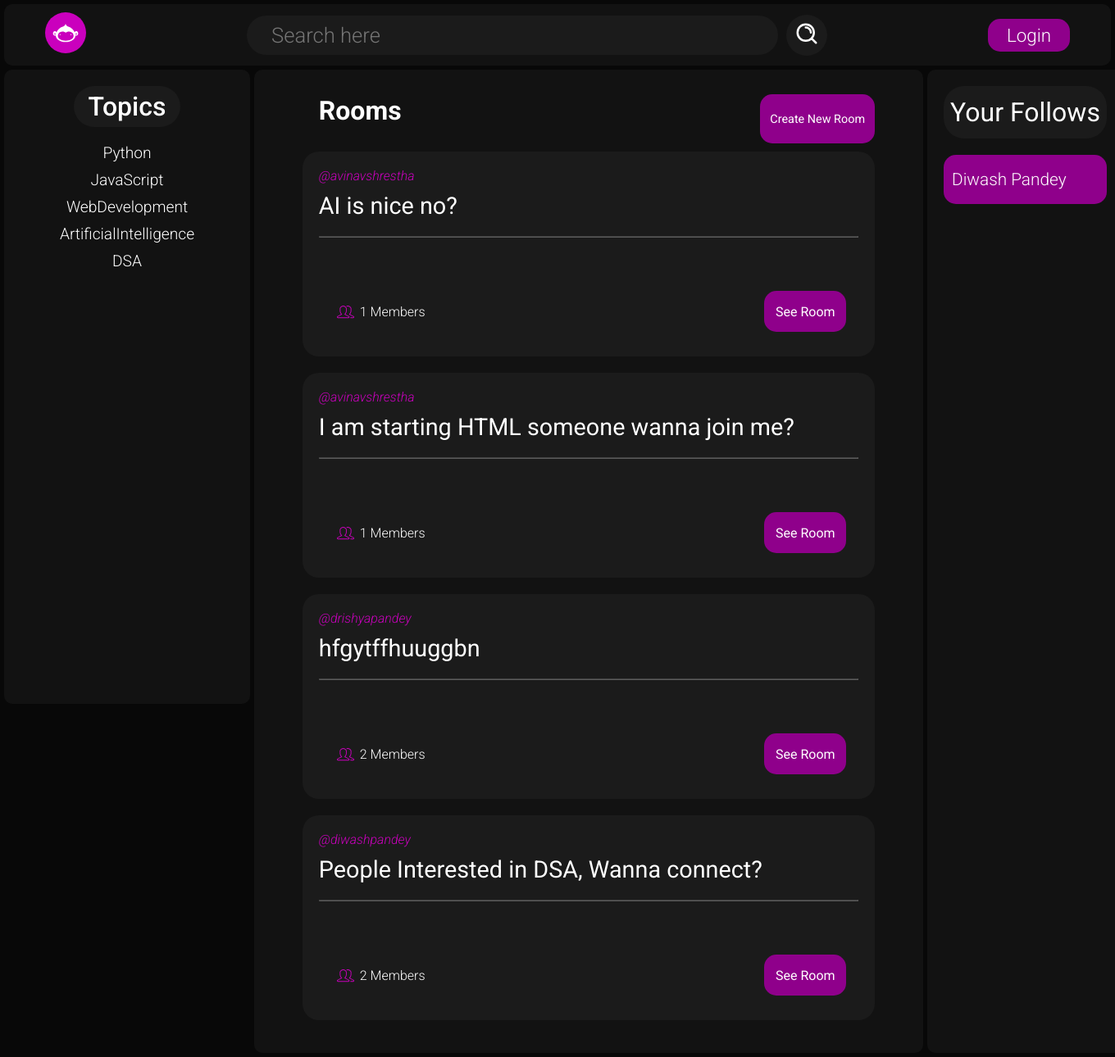
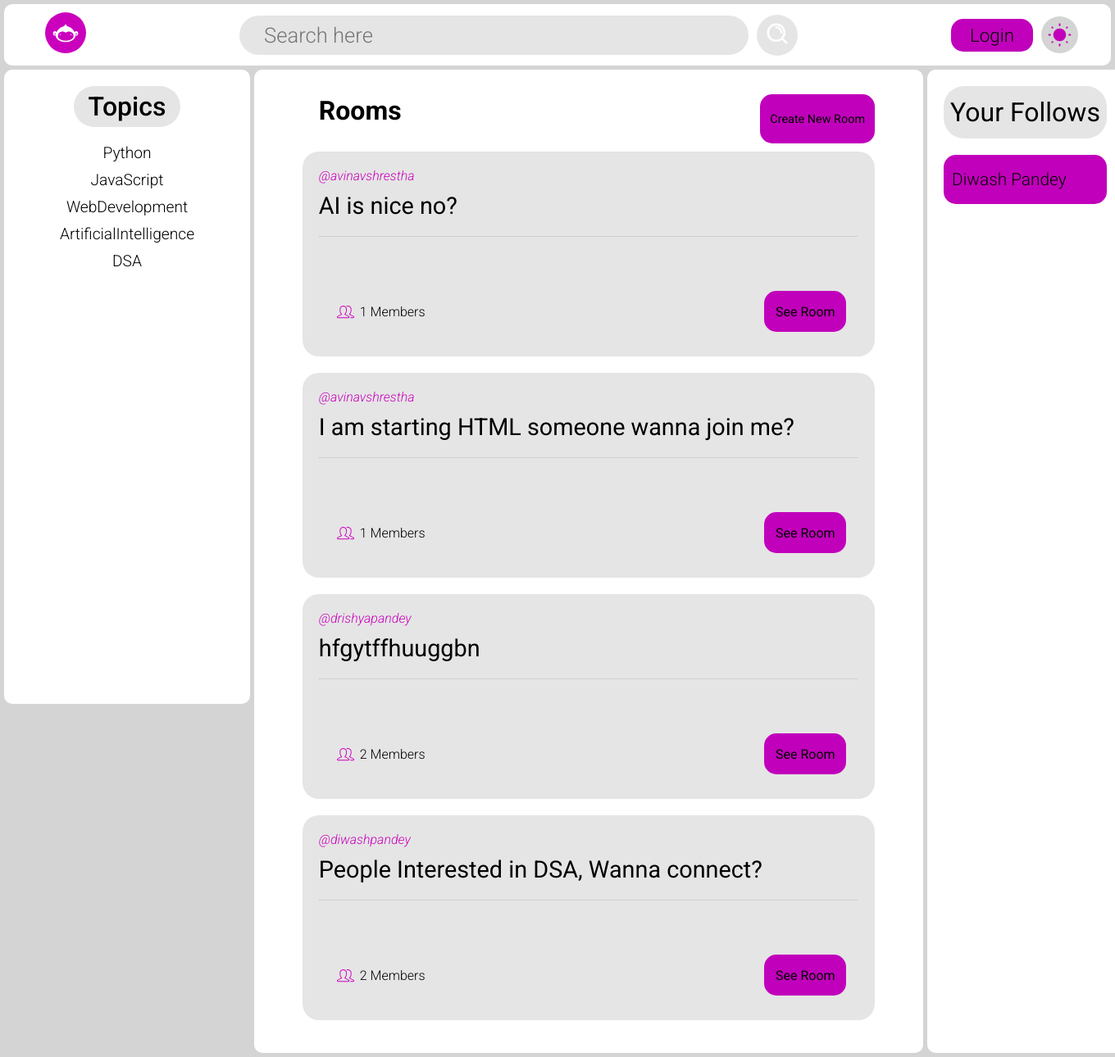
Before and after one commit to diwashpandey/ConnectCodes, a Django app: page / in a window 1360 px wide. Shown: the whole page at 82% size. Run offline with Django 5.2, Linux system fonts and the light colour scheme; data comes from the database, SQL or seed files in the repository; both versions use the stored data as it was after the commit.

Commit message:
Added ThemeMode.
Dark Mode and Light Modes has been added.
First JS file in this Project has been added.

```diff
--- a/home/templates/home/profilepage.html
+++ b/home/templates/home/profilepage.html
@@ -38,7 +38,8 @@
       <a href="#" class="button"><span>Message</span></a>
     </div>
     <div class="content__title">
-      <h1>{{ user.username }}</h1>
+      <h1>{{ user.full_name }}</h1>
+      <h3>@{{ user.username }}</h3>
       <span>Kathmandu, Nepal</span>
     </div>
     <div class="content__description">
--- a/home/templates/home/register.html
+++ b/home/templates/home/register.html
@@ -19,6 +19,7 @@
         <h1>Register to ConnetCodes</h1>
         <form action="#" method="post">
             {% csrf_token %}
+            <input type="text" name="full_name" placeholder="Full Name" required>
             <input type="text" name="username" placeholder="Username" required>
             <input type="password" name="password" placeholder="Password" required>
             <input type="password" name="repassword" placeholder="Re-enter Password" required>
--- a/home/views.py
+++ b/home/views.py
@@ -49,11 +49,12 @@ def getregisterpage(request):
         username = data.get('username')
         password = data.get('password')
         repassword = data.get('repassword')
+        full_name = data.get('fullname')
 
         check_user = User.objects.filter(username = username)
         if not check_user.exists():
             if password == repassword:
-                user = User.objects.create(username = username)
+                user = User.objects.create(username = username, full_name=full_name)
                 user.set_password(password)
                 user.save()
                 return redirect('loginpage')
@@ -64,12 +65,12 @@ def getregisterpage(request):
             messages.error(request, "Username already exists")
     return render(request, 'home/register.html')
 
+@login_required(login_url="loginpage")
 def getprofilepage(request):
     if request.method=="POST":
         if request.user.is_authenticated:
             data = request.POST
             commit = data.get("commit")
-            print('This is the connit:\n\n:',commit)
             commit = commit.strip().split()
 
             to_do = commit[0]
@@ -112,9 +113,6 @@ def getprofilepage(request):
                 "following":following_count,
                 'already_following': already_following}
 
-
-
-
         return render(request, 'home/profilepage.html', data)
     except User.DoesNotExist:
         return redirect('homepage')
--- a/static/css/base.css
+++ b/static/css/base.css
@@ -1,5 +1,16 @@
 @import url('https://fonts.googleapis.com/css2?family=Roboto:ital,wght@0,100;0,300;0,400;0,500;0,700;0,900;1,100;1,300;1,400;1,500;1,700;1,900&display=swap');
 :root{
+    --background-theme:#d4d4d4;
+    --navbar-background:#d7d7d7;
+    --searchbox-background: #e5e5e5;
+    --searchbox-text: #d0d0d0;
+    --theme-text:#000000;
+    --button-background:#c100bb;
+    --username-text:#ca00bd;
+    --mainboxes-background: #ffffff;
+}
+
+.darktheme_appplied{
     --background-theme:#080808;
     --navbar-background:#141414;
     --searchbox-background: #1b1b1b;
@@ -18,6 +29,7 @@
     font-family: "Roboto", sans-serif;
     font-weight: 300;
     color: var(--theme-text);
+    transition: color 0.3s ease, background-color 0.3s ease
 }
 
 .center{
--- a/static/css/header.css
+++ b/static/css/header.css
@@ -78,5 +78,33 @@ nav a{
     width:50px;
     border:none;
     border-radius: 50%;
+}
+
+.theme_box{
+    position:relative;
+    height:45px;
+    width:45px;
+    display:flex;
+    justify-content: center;
+    align-items: center;
+    background-color: var(--background-theme);
+    border-radius: 50%;
 
 }
+
+.theme_box>img{
+    height:70%;
+    width:70%;
+
+    position:absolute;
+    transform:scale(0) rotateZ(0);
+    transition: transform 0.3s ease
+}
+
+.theme_box>.active{
+    transform:scale(1) rotateZ(360deg);
+}
+
+.theme_box>input{
+    opacity:0;
+}
--- /dev/null
+++ b/static/js/themechanger.js
@@ -0,0 +1,18 @@
+themeSelection = document.querySelector("#theme_selection")
+moon = document.querySelector(".moon")
+sun = document.querySelector(".sun")
+body = document.querySelector('body')
+themeBox = document.querySelector('.theme_box')
+
+themeBox.addEventListener('click', (e)=>{
+    if (themeSelection.checked){
+        sun.classList.remove('active')
+        moon.classList.add('active')
+        body.classList.add('darktheme_appplied')
+    }
+    else{
+        moon.classList.remove('active')
+        sun.classList.add('active')
+        body.classList.remove('darktheme_appplied')
+    }
+})
--- a/templates/base.html
+++ b/templates/base.html
@@ -10,7 +10,7 @@
     {% block stylesheet %}
     {% endblock %}
 </head>
-<body>
+<body class="">
     {% block content %}
 
 
--- a/templates/header_with_search.html
+++ b/templates/header_with_search.html
@@ -26,7 +26,13 @@
         {% else %}
         <a href="{% url 'loginpage' %}" class="logout_button">Login</a>
         {% endif %}
+        <label for="theme_selection" class="theme_box">
+          <input type="checkbox" id="theme_selection">
+          <img src="{% static 'equipments/website_icons/homepage/moon.svg' %}" alt="Moon Icon" class="moon">
+          <img src="{% static 'equipments/website_icons/homepage/sun.svg' %}" alt="Sun Icon" class="sun active">
+
+        </label>
       </div>
     </nav>
-
+    <script src="{% static 'js/themechanger.js' %}"></script>
   </header>
```
Also changed, not shown: static/css/profilepage.css (+7 -4 lines), db.sqlite3, static/equipments/website_icons/homepage/moon.svg (added), static/equipments/website_icons/homepage/search.svg, static/equipments/website_icons/homepage/sun.svg (added).
